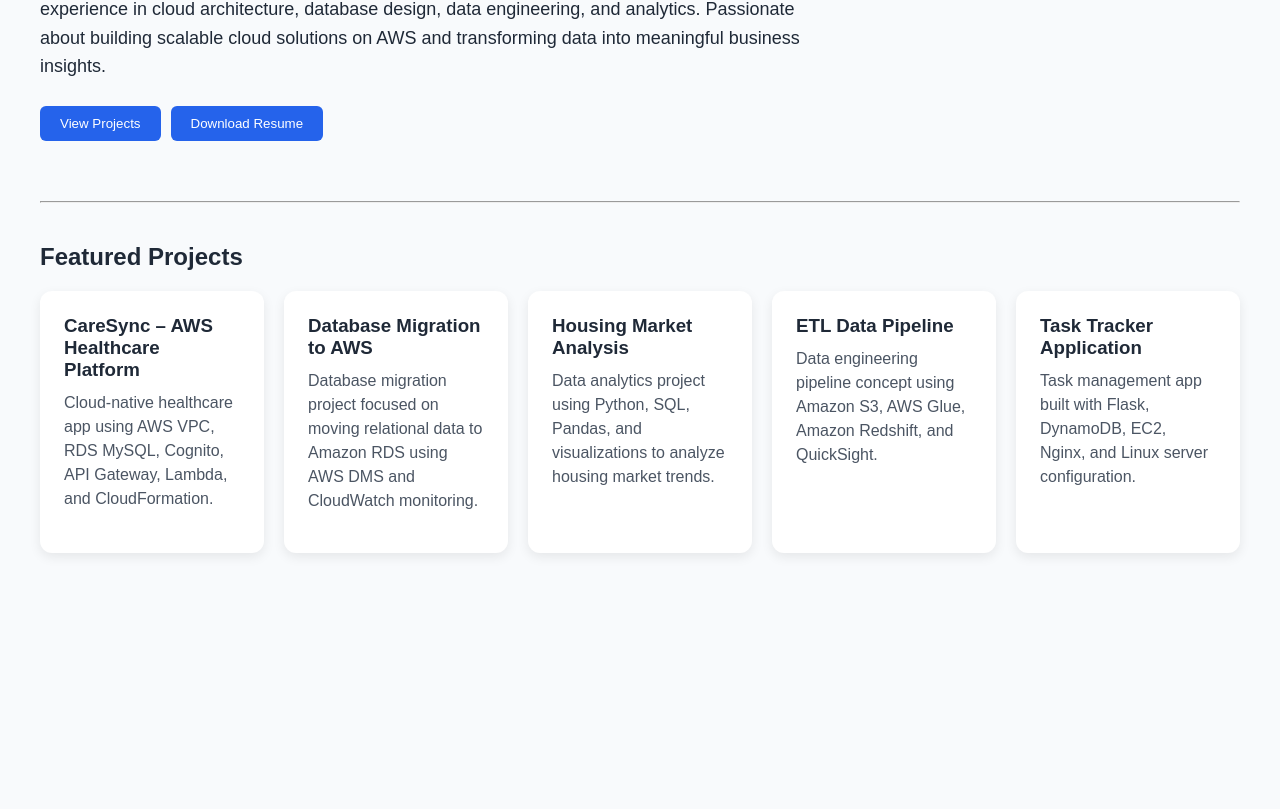
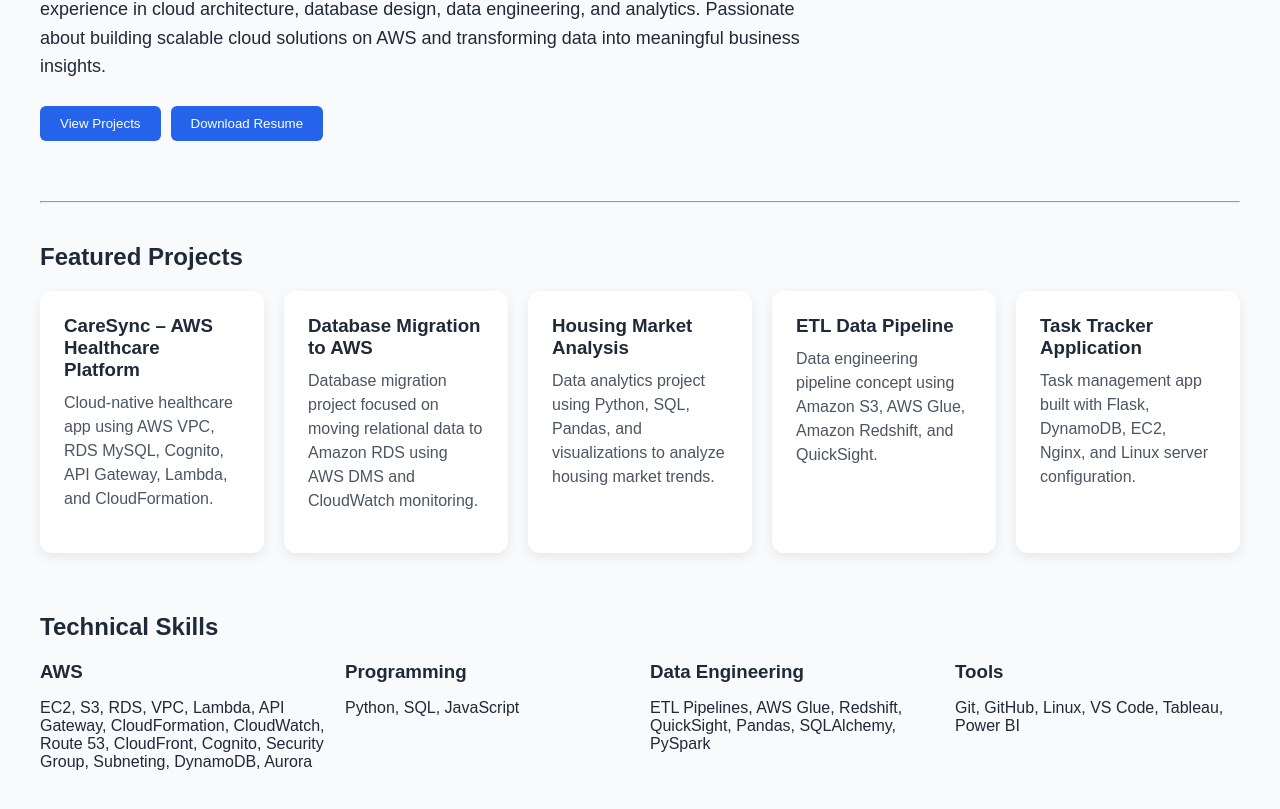
Before and after one commit to atnafb/cloud-portfolio, a React (Vite) app: page / in a window 1280 px wide. Shown: the part 217-1026 px from the top of the page. Before the commit the page ends 830 px from the top, so only its background shows below. Built offline with nearby package versions, Linux system fonts and the light colour scheme.

Commit message:
Add technical skills section

```diff
--- a/src/App.jsx
+++ b/src/App.jsx
@@ -1,4 +1,32 @@
 function App() {
+  const projects = [
+    {
+      title: "CareSync – AWS Healthcare Platform",
+      description:
+        "Cloud-native healthcare app using AWS VPC, RDS MySQL, Cognito, API Gateway, Lambda, and CloudFormation.",
+    },
+    {
+      title: "Database Migration to AWS",
+      description:
+        "Database migration project focused on moving relational data to Amazon RDS using AWS DMS and CloudWatch monitoring.",
+    },
+    {
+      title: "Housing Market Analysis",
+      description:
+        "Data analytics project using Python, SQL, Pandas, and visualizations to analyze housing market trends.",
+    },
+    {
+      title: "ETL Data Pipeline",
+      description:
+        "Data engineering pipeline concept using Amazon S3, AWS Glue, Amazon Redshift, and QuickSight.",
+    },
+    {
+      title: "Task Tracker Application",
+      description:
+        "Task management app built with Flask, DynamoDB, EC2, Nginx, and Linux server configuration.",
+    },
+  ];
+
   return (
     <div
       style={{
@@ -33,11 +61,11 @@ function App() {
             maxWidth: "800px",
           }}
         >
-          AWS re/Start graduate and Data Analytics Certificate holder from
-          UNC Charlotte with hands-on experience in cloud architecture,
-          database design, data engineering, and analytics. Passionate about
-          building scalable cloud solutions on AWS and transforming data into
-          meaningful business insights.
+          AWS re/Start graduate and Data Analytics Certificate holder from UNC
+          Charlotte with hands-on experience in cloud architecture, database
+          design, data engineering, and analytics. Passionate about building
+          scalable cloud solutions on AWS and transforming data into meaningful
+          business insights.
         </p>
 
         <div style={{ marginTop: "25px" }}>
@@ -49,9 +77,7 @@ function App() {
       <hr />
 
       <section style={{ marginTop: "40px" }}>
-        <h2 style={{ marginBottom: "20px" }}>
-          Featured Projects
-        </h2>
+        <h2 style={{ marginBottom: "20px" }}>Featured Projects</h2>
 
         <div
           style={{
@@ -60,33 +86,7 @@ function App() {
             gap: "20px",
           }}
         >
-  {[
-    {
-      title: "CareSync – AWS Healthcare Platform",
-      description:
-        "Cloud-native healthcare app using AWS VPC, RDS MySQL, Cognito, API Gateway, Lambda, and CloudFormation.",
-    },
-    {
-      title: "Database Migration to AWS",
-      description:
-        "Database migration project focused on moving relational data to Amazon RDS using AWS DMS and CloudWatch monitoring.",
-    },
-    {
-      title: "Housing Market Analysis",
-      description:
-        "Data analytics project using Python, SQL, Pandas, and visualizations to analyze housing market trends.",
-    },
-    {
-      title: "ETL Data Pipeline",
-      description:
-        "Data engineering pipeline concept using Amazon S3, AWS Glue, Amazon Redshift, and QuickSight.",
-    },
-    {
-      title: "Task Tracker Application",
-      description:
-        "Task management app built with Flask, DynamoDB, EC2, Nginx, and Linux server configuration.",
-    },
-  ].map((project) => (
+          {projects.map((project) => (
             <div
               key={project.title}
               style={{
@@ -97,11 +97,52 @@ function App() {
               }}
             >
               <h3>{project.title}</h3>
-      <p style={{ marginTop: "10px", color: "#4b5563", lineHeight: "1.5" }}>
+              <p
+                style={{
+                  marginTop: "10px",
+                  color: "#4b5563",
+                  lineHeight: "1.5",
+                }}
+              >
                 {project.description}
               </p>
             </div>
           ))}
+        </div>
+      </section>
+
+      <section style={{ marginTop: "60px" }}>
+        <h2 style={{ marginBottom: "20px" }}>Technical Skills</h2>
+
+        <div
+          style={{
+            display: "grid",
+            gridTemplateColumns: "repeat(auto-fit, minmax(250px, 1fr))",
+            gap: "20px",
+          }}
+        >
+          <div>
+            <h3>AWS</h3>
+            <p>
+              EC2, S3, RDS, VPC, Lambda, API Gateway, CloudFormation,
+              CloudWatch, Route 53, CloudFront, Cognito, Security Group, Subneting, DynamoDB, Aurora
+            </p>
+          </div>
+
+          <div>
+            <h3>Programming</h3>
+            <p>Python, SQL, JavaScript</p>
+          </div>
+
+          <div>
+            <h3>Data Engineering</h3>
+            <p>ETL Pipelines, AWS Glue, Redshift, QuickSight, Pandas, SQLAlchemy, PySpark</p>
+          </div>
+
+          <div>
+            <h3>Tools</h3>
+            <p>Git, GitHub, Linux, VS Code, Tableau, Power BI</p>
+          </div>
         </div>
       </section>
     </div>
```
Lines whose indentation alone changed are shown as unchanged.
